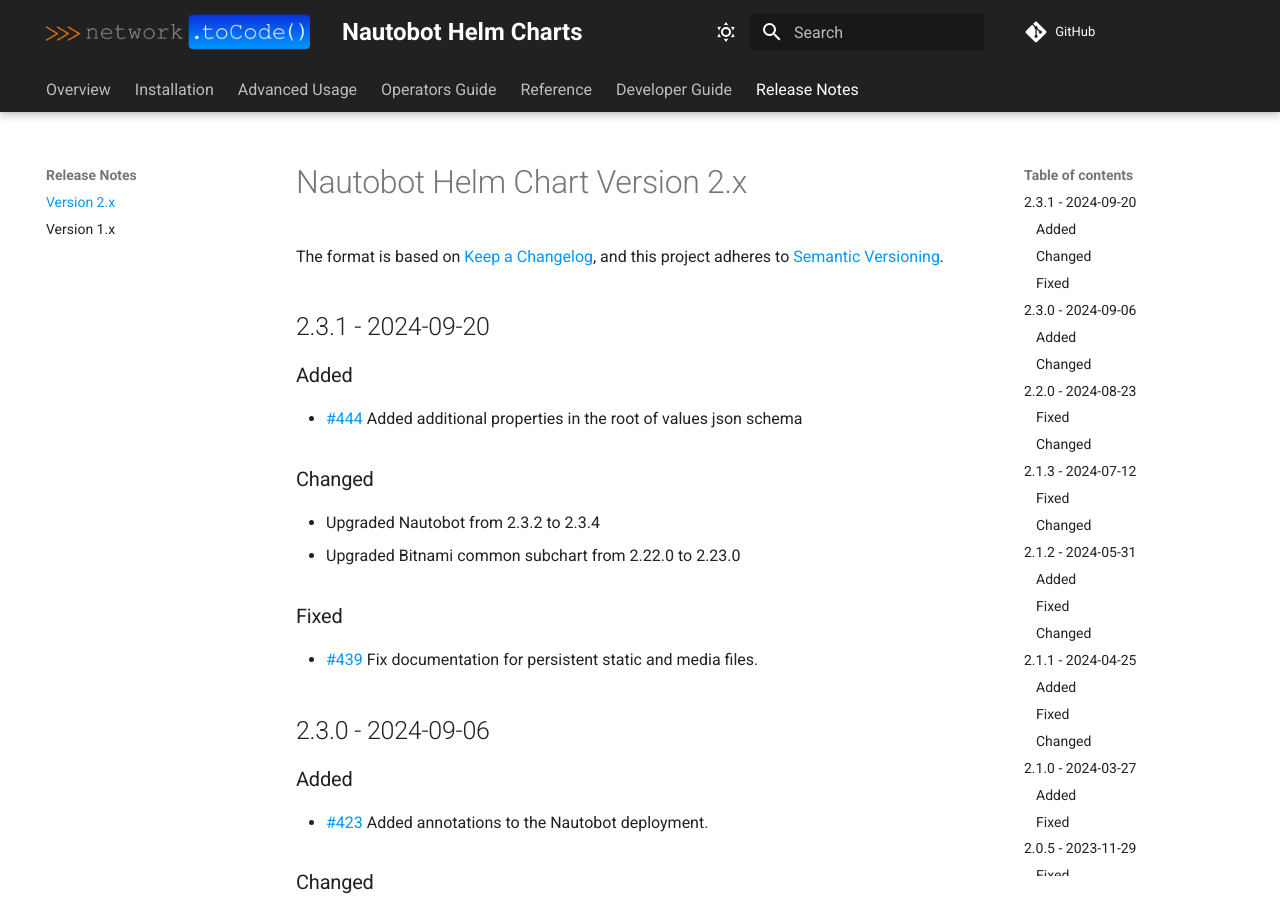
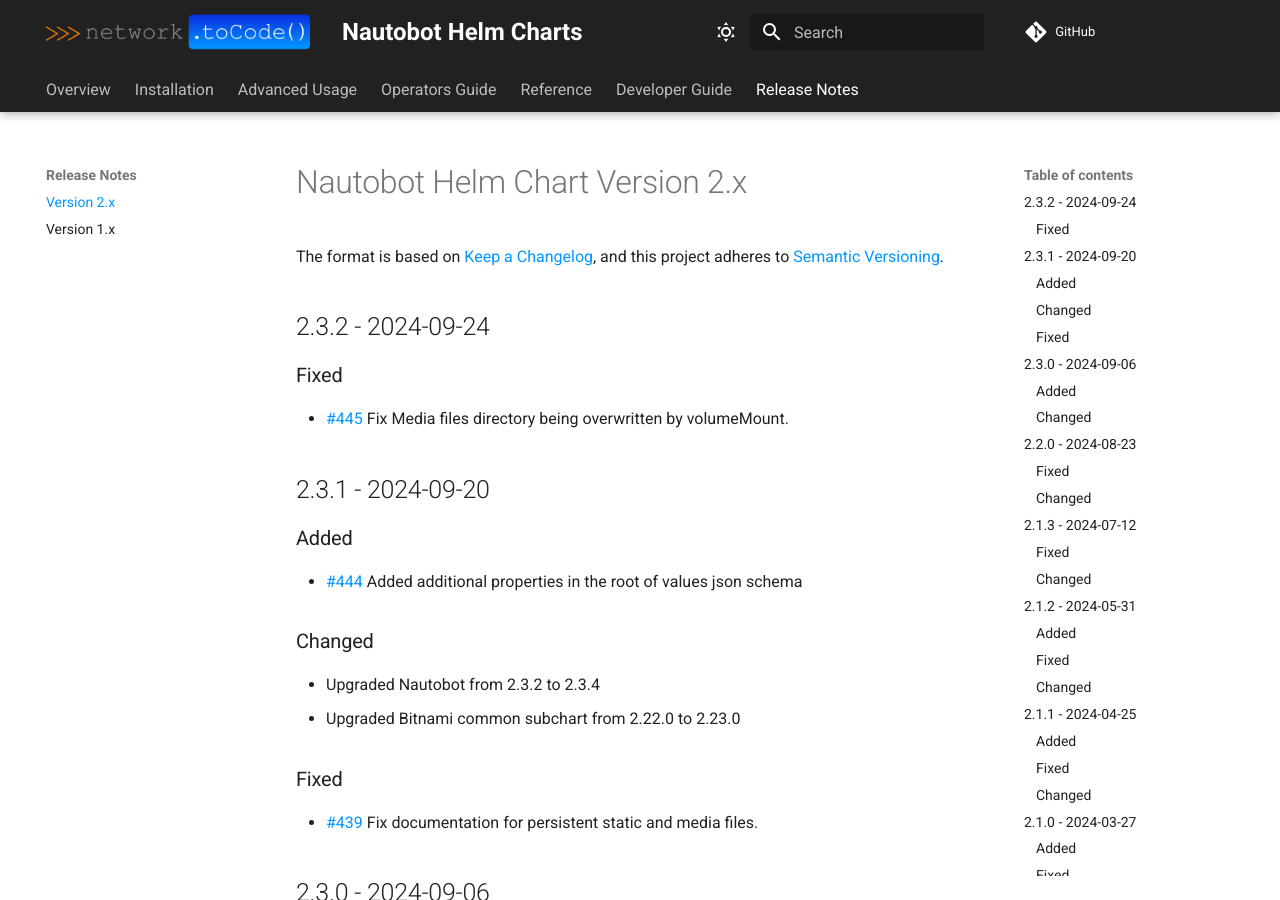
Before and after one commit to nautobot/helm-charts, an MkDocs documentation site: the page built from docs/release-notes/version-2.x.md, in a window 1280 px wide and 900 px high. Built offline with MkDocs 1.6.1 and Material for MkDocs 9.7.7, drawn with Linux system fonts in a browser that asks for light colours; comment, search, counter and statistics services are not loaded.

Commit message:
chore: prepare for release `2.3.2`

```diff
--- a/docs/release-notes/version-2.x.md
+++ b/docs/release-notes/version-2.x.md
@@ -2,6 +2,12 @@
 
 The format is based on [Keep a Changelog](https://keepachangelog.com/en/1.0.0/),
 and this project adheres to [Semantic Versioning](https://semver.org/spec/v2.0.0.html).
+
+## 2.3.2 - 2024-09-24
+
+### Fixed
+
+* [#445](https://github.com/nautobot/helm-charts/issues/445) Fix Media files directory being overwritten by volumeMount.
 
 ## 2.3.1 - 2024-09-20
 
```
Also changed, not shown: charts/nautobot/README.md (+1 -1 lines), 1 other file.
